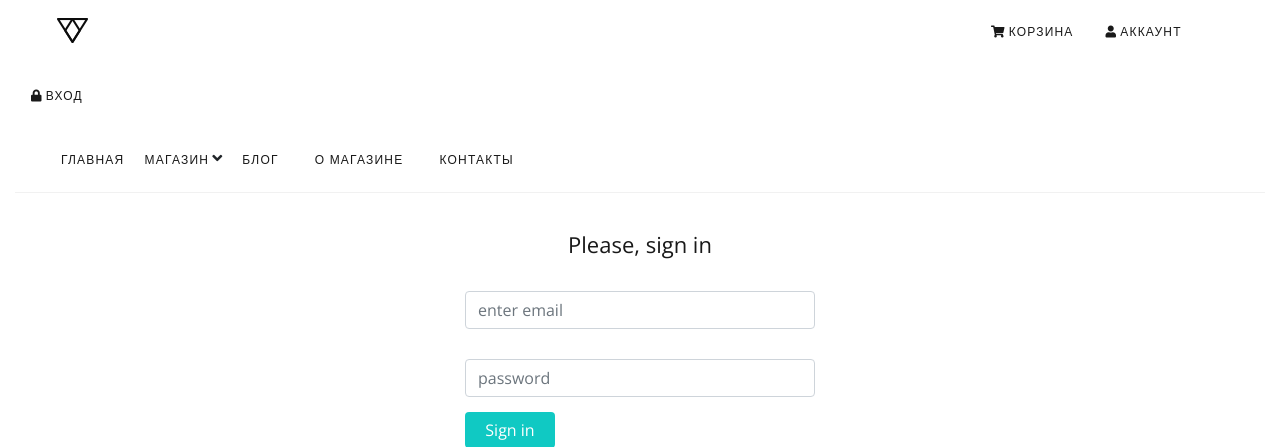
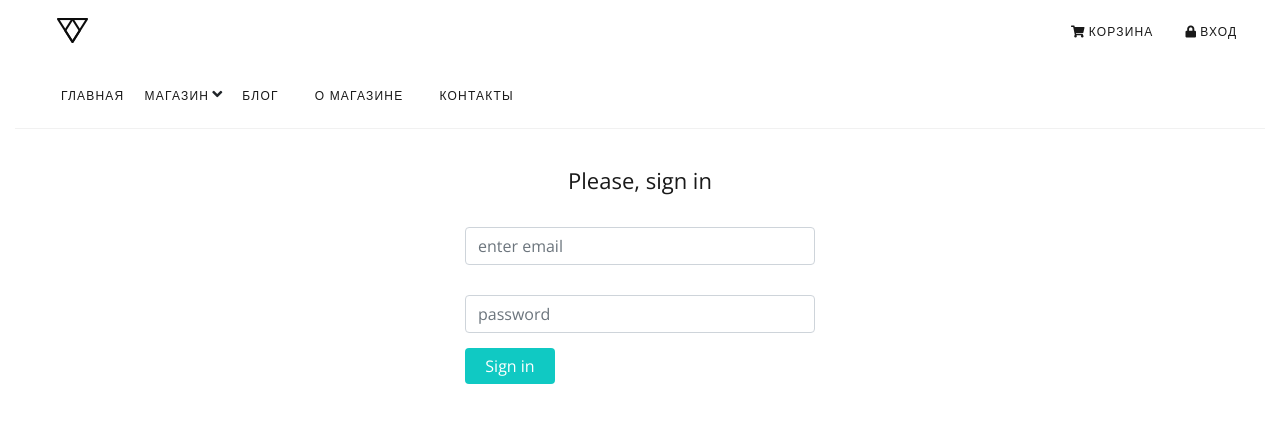
Before and after one commit to FilipovskyAlex/shop_pure_php, a PHP site: page /user/login in a window 1280 px wide; the page is wider, and only the part inside the window is pictured. Shown: the top 447 px of that part. Run offline with PHP 8.4, Linux system fonts and the light colour scheme; data that the repository does not hold is empty.

Commit message:
realize logout logic

```diff
--- a/config/routes.php
+++ b/config/routes.php
@@ -9,6 +9,7 @@ return [
 
     'user/register' => 'user/register',
     'user/login' => 'user/login',
+    'user/logout' => 'user/logout',
 
     'account' => 'account/index',
 
--- a/controllers/UserController.php
+++ b/controllers/UserController.php
@@ -74,4 +74,12 @@ class UserController
 
         return true;
     }
+
+    public static function actionLogout()
+    {
+        unset($_SESSION['user']);
+
+        header("Location: /");
+    }
+
 }
--- a/index.php
+++ b/index.php
@@ -13,6 +13,11 @@ error_reporting(E_ALL);
 define('ROOT', dirname(__FILE__));
 
 /*
+ * Стартуем сессию
+ */
+session_start();
+
+/*
  * Подключение через автозагрузку классов во всем проекте
  */
 require_once (ROOT.'/components/Autoload.php');
--- a/models/User.php
+++ b/models/User.php
@@ -107,18 +107,24 @@ class User
 
     public static function auth(int $userId)
     {
-        session_start();
         $_SESSION['user'] = $userId;
     }
 
     public static function checkLogged()
     {
-        session_start();
-
         if(isset($_SESSION['user'])) {
             return $_SESSION['user'];
         }
 
         header("Location: /user/login/");
     }
+
+    public static function isGuest() : bool
+    {
+        if(isset($_SESSION['user'])) {
+            return false;
+        }
+
+        return true;
+    }
 }
--- a/template/css/index.css
+++ b/template/css/index.css
@@ -31,7 +31,7 @@ ul.nav-meta li.home {
 }
 
 ul li.shopping-cart {
-    padding-left: 887px;
+    padding-left: 967px;
 }
 
 i.fa-user, i.fa-lock, i.fa-shopping-cart {
--- a/views/layouts/header.php
+++ b/views/layouts/header.php
@@ -18,10 +18,21 @@
             <nav class="main-nav">
                 <ul class="nav">
                     <li class="nav-item"><p class="logo"><a href="/"><img class="logo img-responsive" src="../../template/images/logo.png" alt="logo"></a></p></li>
-                    <li class="nav-item shopping-cart"><a class="nav-link" href="/cart"><i class="fas fa-shopping-cart"></i>Корзина</a></li>
-                    <li class="nav-item account"><a class="nav-link" href="/account"><i class="fas fa-user"></i>Аккаунт</a></li>
-                    <li class="nav-item login"><a class="nav-link" href="/user/login"><i class="fas fa-lock"></i>Вход</a></li>
+                    <li id="shopping-cart" class="nav-item shopping-cart"><a class="nav-link" href="/cart"><i class="fas fa-shopping-cart"></i>Корзина</a></li>
+                    <? if(User::isGuest()) : ?>
+                        <li class="nav-item login"><a class="nav-link" href="/user/login"><i class="fas fa-lock"></i>Вход</a></li>
+                    <? else : ?>
+                        <li id="account" class="nav-item account"><a class="nav-link" href="/account"><i class="fas fa-user"></i>Аккаунт</a></li>
+                        <li class="nav-item login"><a class="nav-link" href="/user/logout"><i class="fas fa-unlock"></i>Выход</a></li>
+                    <? endif; ?>
                 </ul>
+
+                <script>
+                    if(document.getElementById('account')) {
+                        let cart = document.getElementById('shopping-cart');
+                        cart.style.paddingLeft = '897px';
+                    }
+                </script>
                 <ul class="nav-meta">
                     <li class="nav-item home"><a class="nav-link" href="/">Главная</a></li>
                     <li class="nav-item shop dropdown">
```
